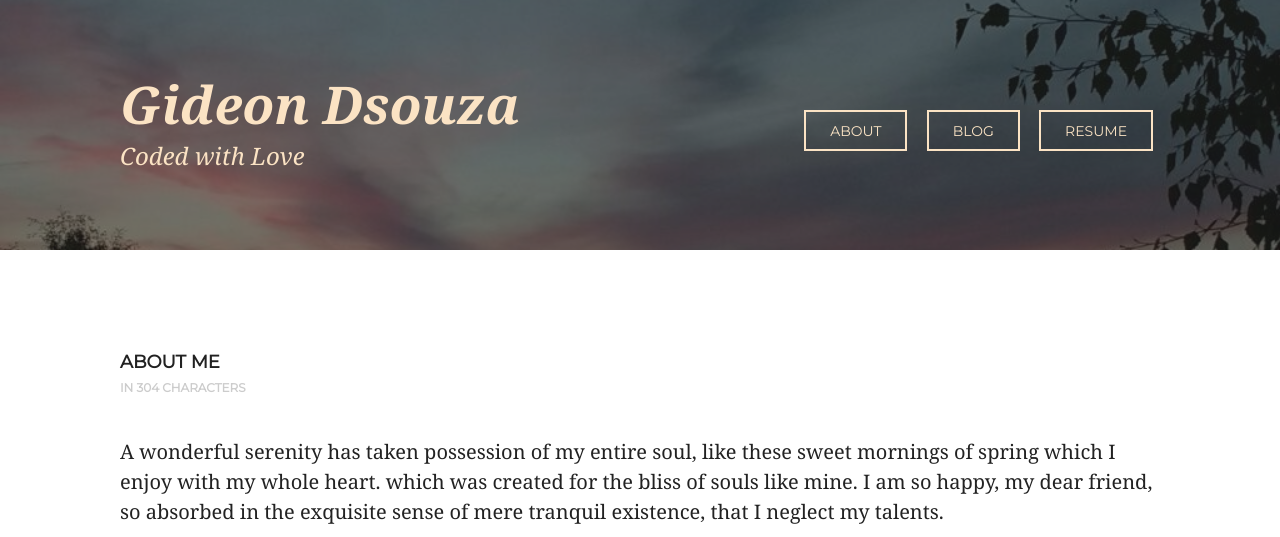
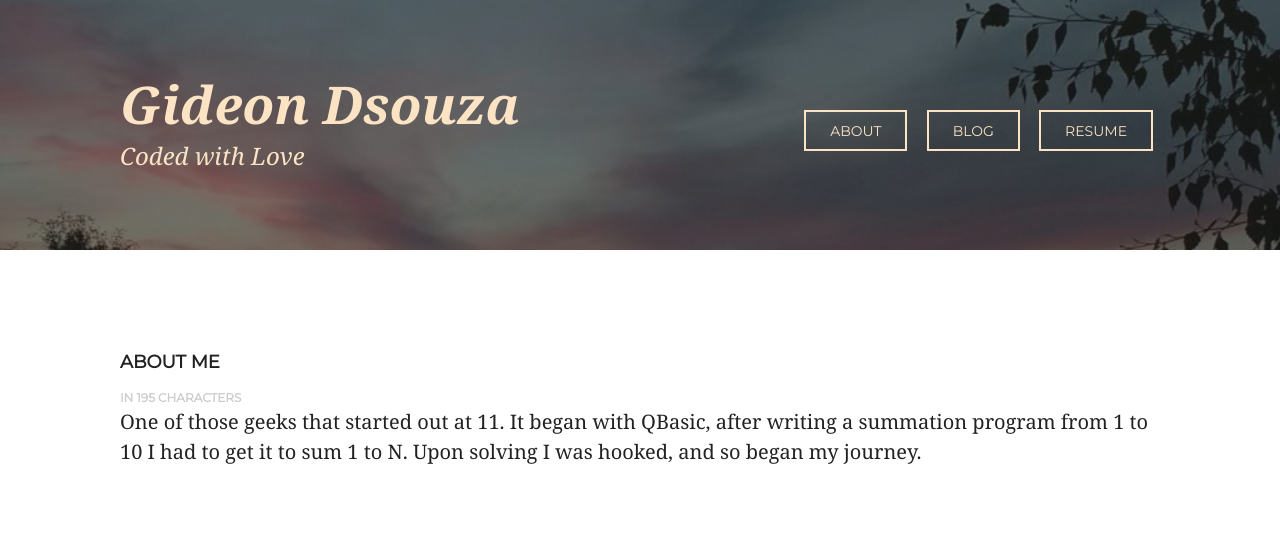
Before and after one commit to gideondsouza/gideondsouza, a Jekyll site: the page built from about/index.html, in a window 1280 px wide. Shown: the top 537 px of the page. Built offline with Jekyll 4.4.1, drawn with Linux system fonts in a browser that asks for light colours; some web fonts are replaced; some of the changed text lies outside the part shown; grey boxes are pictures that could not be loaded.

Commit message:
Wrote up the about page.

```diff
--- a/about/index.html
+++ b/about/index.html
@@ -12,44 +12,60 @@ overview: true
 
             <header class="section-header">
                 <h3 class="section-title">About Me</h3>
-                <span class="section-subtitle">In 304 characters</a></span>
             </header>
-
-            <p>A wonderful serenity has taken possession of my entire soul, like these sweet mornings of spring which I enjoy with my whole heart. which was created for the bliss of souls like mine. I am so happy, my dear friend, so absorbed in the exquisite sense of mere tranquil existence, that I neglect my talents.</p>
+            <span class="section-subtitle">In 195 characters</a></span>
+One of those geeks that started out at 11. It began with QBasic, after writing a
+summation program from 1 to 10 I had to get it to sum 1 to N. Upon solving I was hooked, and so began my journey.
+            <p>
+            </p>
 
         </section>
 
         <section class="page-content clearfix">
 
             <header class="section-header">
-                <h3 class="section-title">My expertise</h3>
-                <span class="section-subtitle">Stuff that i can help with</a></span>
+                <h3 class="section-title">My Expertise</h3>
+                <span class="section-subtitle">Things I'm proud of.</a></span>
             </header>
 
             <div class="one-half first">
 
-                <h4>Agile Coffee Making</h4>
-                <p>I should be incapable of drawing a single stroke at the present moment; and yet I feel that I never was a greater artist than now.</p>
+                <h4>Humble Beginnings with JavasSript.</h4>
+                <p> I began with JavaScript far before the fancy frameworks existed. I had a small relationship with flash and actionscript.
+                Eventually I was lead to C.</p>
 
-                <h4>Crazy Gem Prototyping</h4>
-                <p>I am alone, and feel the charm of existence in this spot, which was created for the bliss of souls like mine.</p>
+                <h4>Windows and Microsoft.</h4>
+                <p>Unfortunately I started out with the limitation of Windows. I explored Win32 api's with C, toyed with MFC.</p>
 
-                <h4>Impossible Code Debugging</h4>
-                <p>I am so happy, my dear friend, so absorbed in the exquisite sense of mere tranquil existence, that I neglect my talents.</p>
+                <h4>Web Development with C#, ASP.NET-MVC, ExtJS </h4>
+                <p>The bulk of my work at my current job has been planning, developing and maintaing a rewrite of a massive healthcare application with several teams. </p>
+                <!-- <h4>FOSS Perl and Freedom.</h4>
+                <p>I am so happy, my dear friend, so absorbed in the exquisite sense of mere tranquil existence, that I neglect my talents.</p> -->
 
             </div>
 
             <div class="one-half last">
 
-                <h4>Weird Wireframing Patterns</h4>
-                <p>I should be incapable of drawing a single stroke at the present moment; and yet I feel that I never was a greater artist than now.</p>
+                <h4>The Weird World of Perl</h4>
+                <p>I slowly opened myself perl with a contributions to CPAN, <a href="https://github.com/PerlDancer/Dancer2/blob/master/lib/Dancer2.pm#L272">
+                  the Dancer2 web framework</a> and a teeny fix into
+                  <a href="http://perl5.git.perl.org/perl.git/blob/d62e4400a62cae85d546fe1f5b0731630b537851:/AUTHORS#l413">
+          the Perl Core</a> ;)</a>
+                Behold my <a href="http://perlmonksflair.com">perl monks flair: </a>
+                <img src = "http://perlmonksflair.com/gideondsouza.jpg" />
 
-                <h4>Flawless Design Madness</h4>
-                <p>I am alone, and feel the charm of existence in this spot, which was created for the bliss of souls like mine.</p>
+                <h4>My tryst with the Linux Kernel:</h4>
+                <p>
+                  While soul seraching on wiki.osdev.org .I started lurking at the linux mailing lists and
+                  managed to scrounge up some work. I managed to submit a <a href="http://git.kernel.org/cgit/linux/kernel/git/next/linux-next.git/log/?qt=author&q=gideon">
+                    few patches to the kernel</a>. I stopped for a bit
+                  but plan to get back and try to get to more "serious" work.
+                </p>
 
-                <h4>Bad Time Management</h4>
-                <p>I am so happy, my dear friend, so absorbed in the exquisite sense of mere tranquil existence, that I neglect my talents.</p>
-
+                <h4></h4>
+                <p></p>
+                <!-- <h4>Bad Time Management</h4>
+                <p>I am so happy, my dear friend, so absorbed in the exquisite sense of mere tranquil existence, that I neglect my talents.</p> -->
             </div>
 
         </section>
@@ -58,10 +74,10 @@ overview: true
 
             <header class="section-header">
                 <h3 class="section-title">My Work</h3>
-                <span class="section-subtitle">Things that i am proud with</a></span>
+                <!-- <span class="section-subtitle">Things that I am proud with</a></span> -->
             </header>
-
-            <ul class="projects-list clearfix">
+For all my work, experience and projects, <a href="http://stackoverflow.com/cv/gideondsouza">check out my resume </a>
+            <!-- <ul class="projects-list clearfix">
 
                 <li>
                     <a href="#">
@@ -123,7 +139,7 @@ overview: true
                     </a>
                 </li>
 
-            </ul>
+            </ul> -->
 
         </section>
 
```
